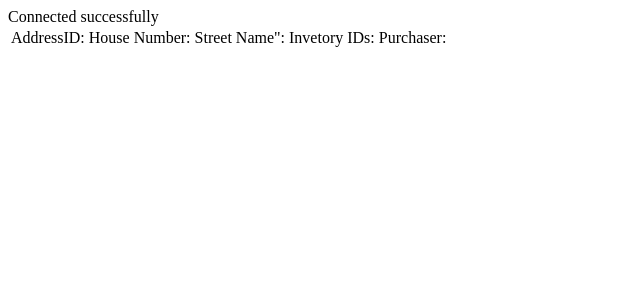
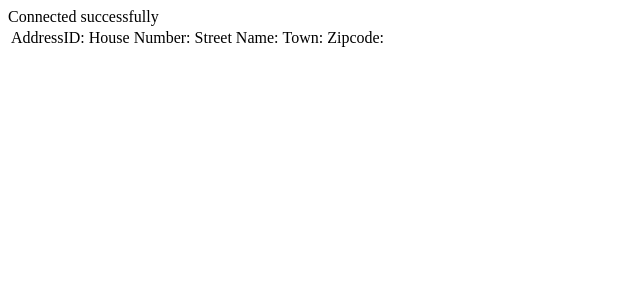
Before and after one commit to jeff00363/CSC335-2021-Group-Orange, a PHP site: page /addresses.php in a window 1280 px wide. Shown: the top 300 px of the page, without its empty margins (0-640 px from the left). Run offline with PHP 8.4, Linux system fonts and the light colour scheme; data that the repository does not hold is empty.

Commit message:
Update addresses.php
fix bugs

```diff
--- a/PHP/addresses.php
+++ b/PHP/addresses.php
@@ -38,9 +38,9 @@ else
                         <tr>
                             <td> <a>AddressID: </a> </td>
                             <td> <a>House Number: </a> </td>
-                            <td> <a>Street Name": </a> </td>
-                            <td> <a>Invetory IDs: </a> </td>
-                            <td> <a>Purchaser:</a> </td>
+                            <td> <a>Street Name: </a> </td>
+                            <td> <a>Town: </a> </td>
+                            <td> <a>Zipcode: </a> </td>
 
                         </tr>
 
```
